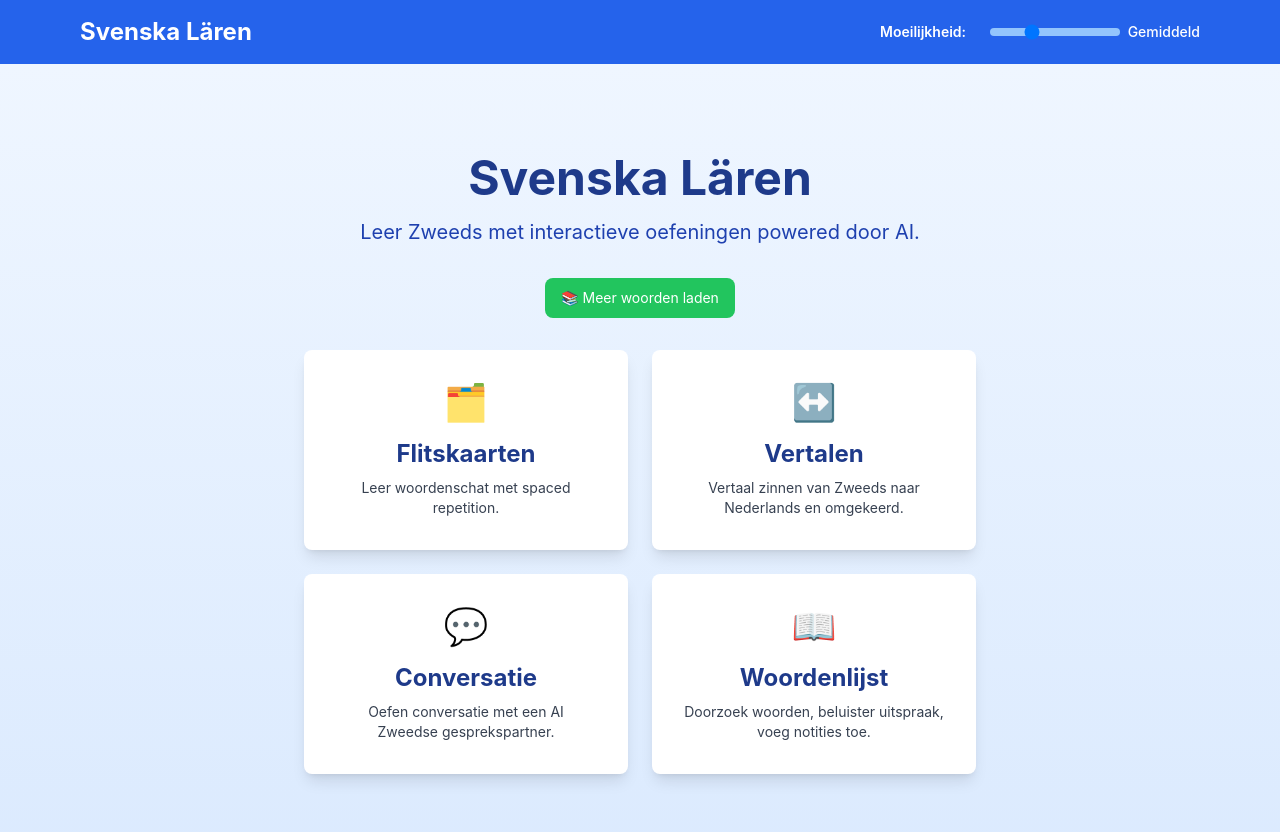
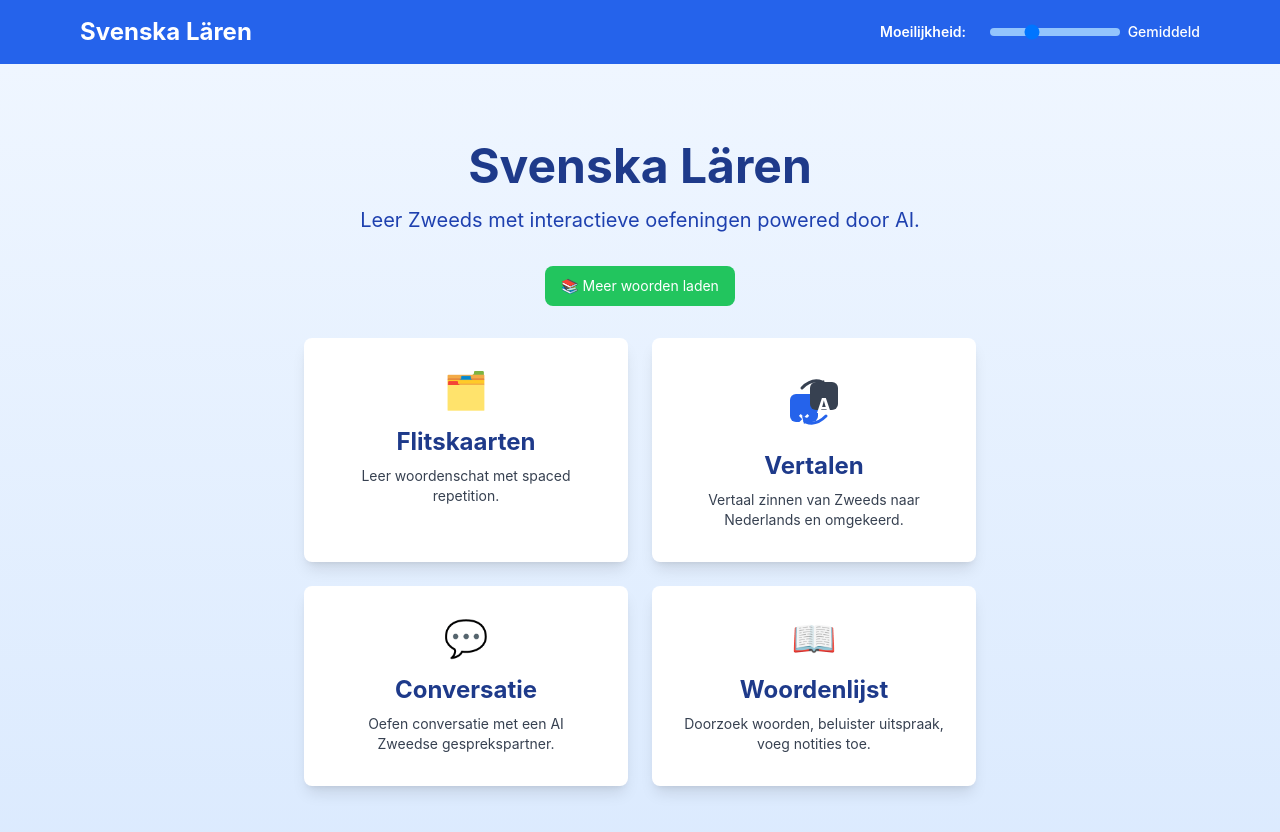
Before and after one commit to akkerman/svenska_laren, a React (Vite) app in the folder frontend/: page / in a window 1280 px wide. Shown: the top 832 px of the page. Built offline with nearby package versions, Linux system fonts and the light colour scheme; no server answers; the HTML template or start-up script is replaced by a standard one.

Commit message:
Add custom TranslateIcon component with bidirectional language visualization

```diff
--- /dev/null
+++ b/frontend/src/components/TranslateIcon.tsx
@@ -0,0 +1,59 @@
+export function TranslateIcon() {
+  return (
+    <svg
+      width="64"
+      height="64"
+      viewBox="0 0 64 64"
+      fill="none"
+      xmlns="http://www.w3.org/2000/svg"
+    >
+      {/* Blue box with X (Dutch/left) */}
+      <rect x="8" y="24" width="28" height="28" rx="6" fill="#2563eb" />
+      <text
+        x="22"
+        y="48"
+        fontSize="20"
+        fontWeight="bold"
+        fill="white"
+        textAnchor="middle"
+        dominantBaseline="central"
+      >
+        ×
+      </text>
+
+      {/* Dark box with A (Swedish/right) */}
+      <rect x="28" y="12" width="28" height="28" rx="6" fill="#374151" />
+      <text
+        x="42"
+        y="36"
+        fontSize="20"
+        fontWeight="bold"
+        fill="white"
+        textAnchor="middle"
+        dominantBaseline="central"
+      >
+        A
+      </text>
+
+      {/* Arrow from blue to dark (top right) */}
+      <path
+        d="M 20 18 Q 30 8 40 12"
+        stroke="#374151"
+        strokeWidth="3"
+        fill="none"
+        strokeLinecap="round"
+      />
+      <polygon points="42,10 44,18 36,15" fill="#374151" />
+
+      {/* Arrow from dark to blue (bottom left) */}
+      <path
+        d="M 44 46 Q 34 56 24 52"
+        stroke="#2563eb"
+        strokeWidth="3"
+        fill="none"
+        strokeLinecap="round"
+      />
+      <polygon points="22,54 20,46 28,49" fill="#2563eb" />
+    </svg>
+  );
+}
--- a/frontend/src/pages/Home.tsx
+++ b/frontend/src/pages/Home.tsx
@@ -1,5 +1,6 @@
-import React, { useState } from "react";
+import { useState } from "react";
 import { Link } from "react-router-dom";
+import { TranslateIcon } from "../components/TranslateIcon";
 
 export function Home() {
   const [syncing, setSyncing] = useState(false);
@@ -59,7 +60,9 @@ export function Home() {
             to="/translation"
             className="bg-white shadow-lg rounded-lg p-8 hover:shadow-xl transition transform hover:scale-105"
           >
-            <div className="text-4xl mb-4">↔️</div>
+            <div className="mb-4 flex justify-center">
+              <TranslateIcon />
+            </div>
             <h2 className="text-2xl font-bold text-blue-900 mb-2">Vertalen</h2>
             <p className="text-gray-700 text-sm">
               Vertaal zinnen van Zweeds naar Nederlands en omgekeerd.
```
